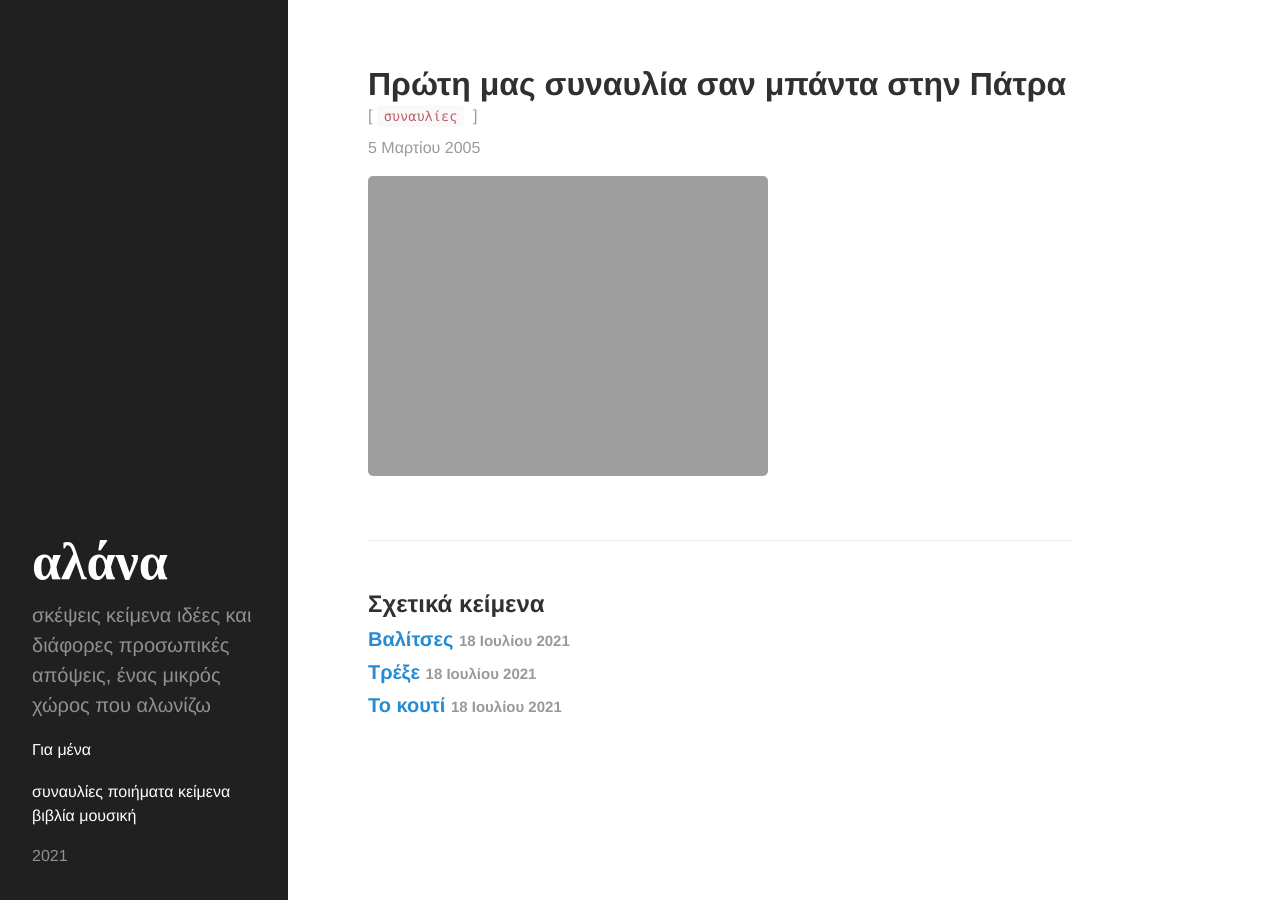
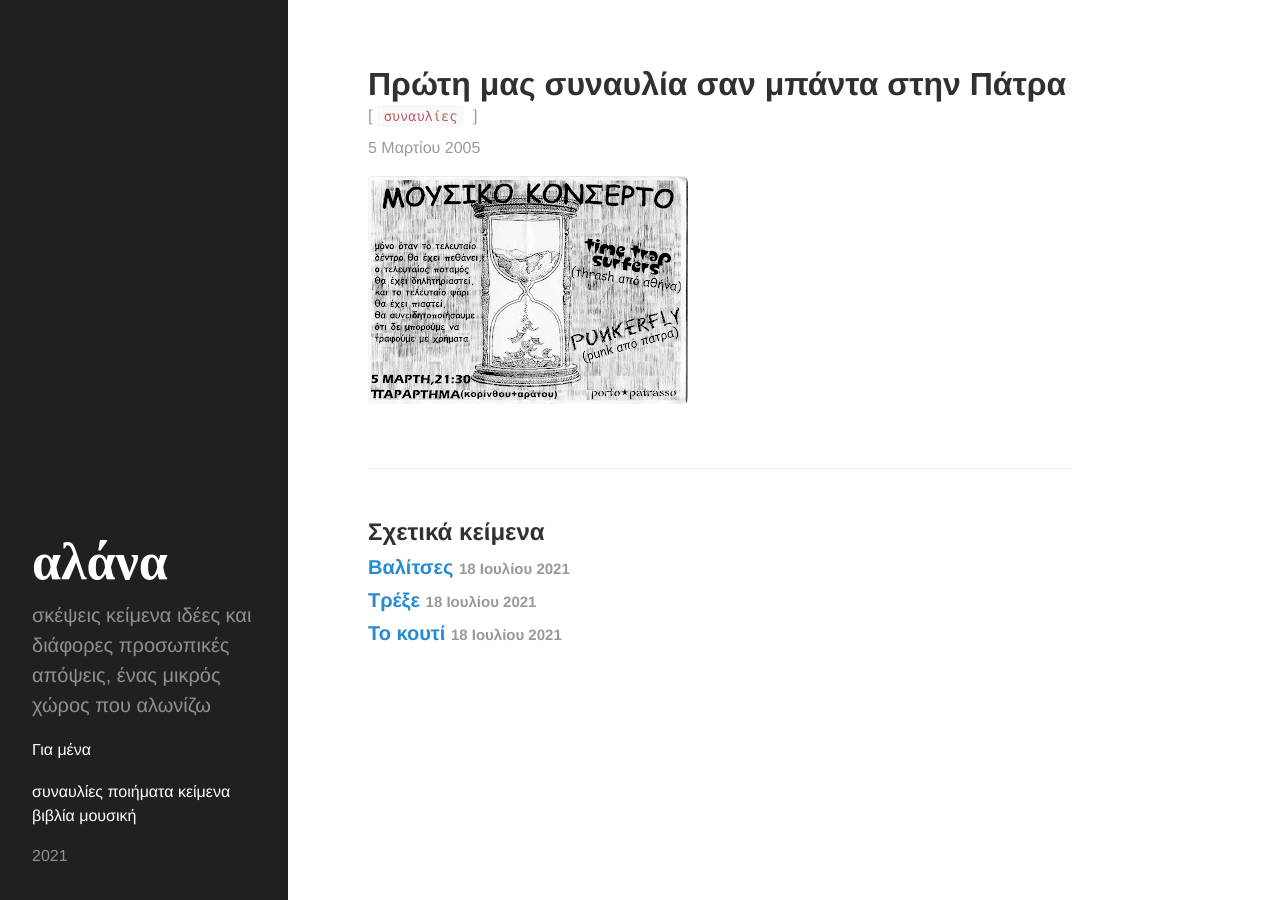
Before and after one commit to chief/chief.github.io, a Jekyll site: the page built from _posts/2005-03-05-proto-mas-live.md, in a window 1280 px wide. Built offline with Jekyll 4.4.1, drawn with Linux system fonts in a browser that asks for light colours; some web fonts are replaced.

Commit message:
Fix typo

```diff
--- a/_posts/2005-03-05-proto-mas-live.md
+++ b/_posts/2005-03-05-proto-mas-live.md
@@ -4,4 +4,4 @@ title: Πρώτη μας συναυλία σαν μπάντα στην Πάτρ
 tags: συναυλίες
 ---
 
-![Εικόνα 1](https://chief.github.io/public/images/lives/05-03-2005.jpg)
+![Εικόνα 1](https://chief.github.io/public/images/lives/05-03-2005.png)
```
